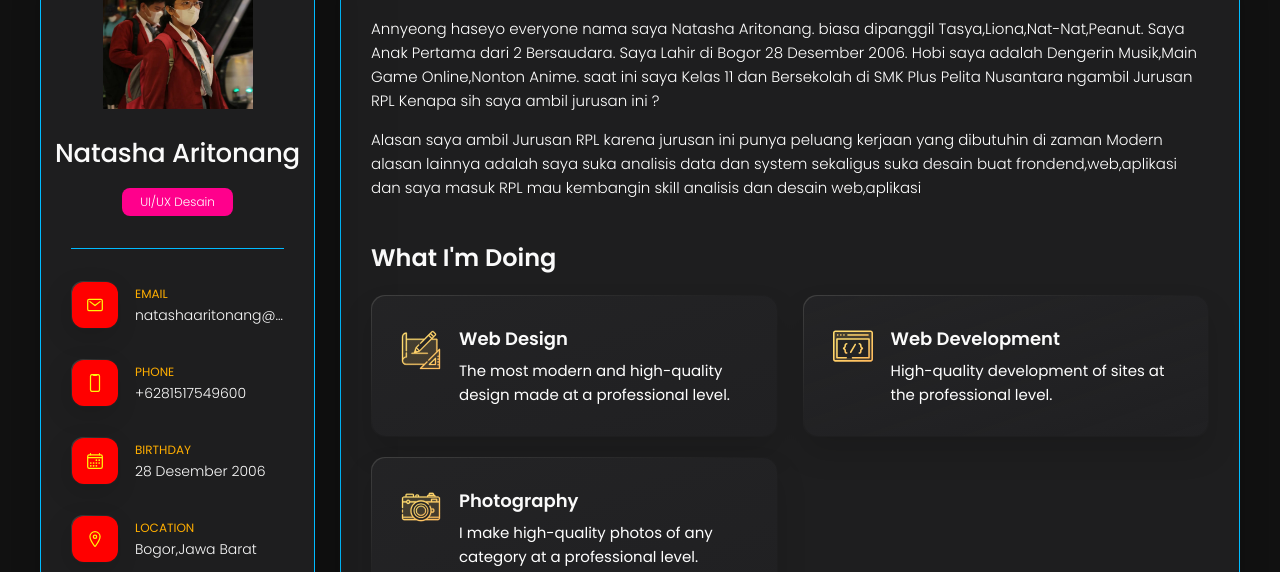
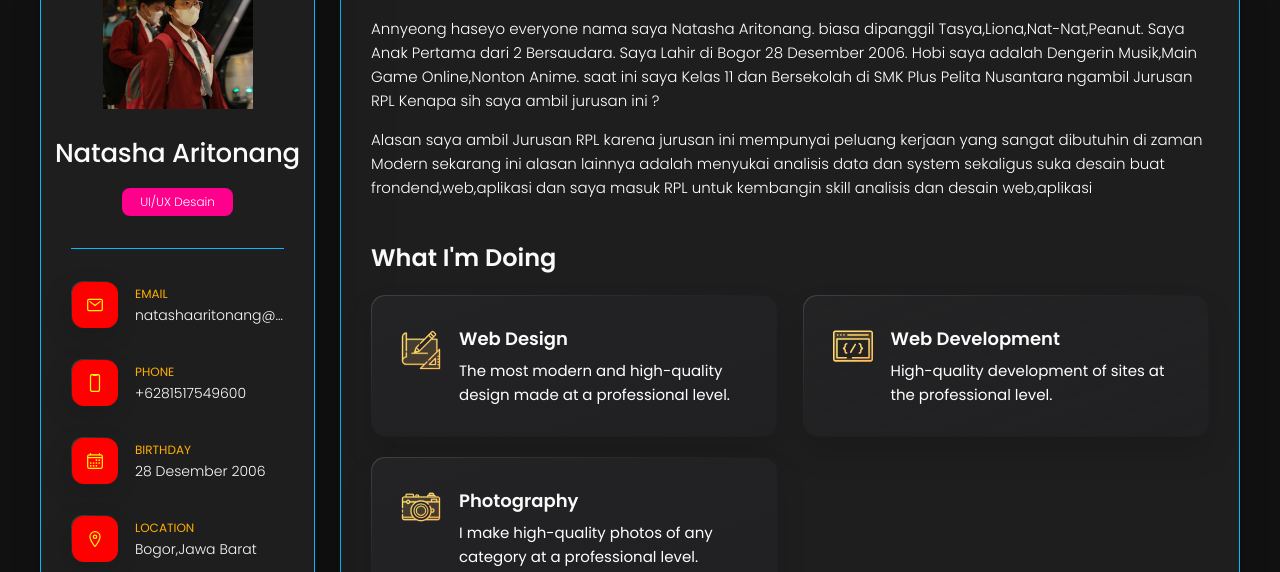
Before and after one commit to Lionaaria/Portfolio, a plain HTML site: page index.html in a window 1280 px wide. Shown: the part 162-734 px from the top of the page. Drawn offline with nearby package versions, Linux system fonts and the light colour scheme.

Commit message:
Update index.html

```diff
--- a/index.html
+++ b/index.html
@@ -194,9 +194,9 @@
           </p>
 
           <p>
-            Alasan saya ambil Jurusan RPL karena jurusan ini punya peluang kerjaan yang dibutuhin di zaman Modern
-             alasan lainnya adalah saya suka analisis data dan system sekaligus suka desain buat frondend,web,aplikasi dan
-              saya masuk RPL mau kembangin skill analisis dan desain web,aplikasi
+            Alasan saya ambil Jurusan RPL karena jurusan ini mempunyai peluang kerjaan yang sangat dibutuhin di zaman Modern
+            sekarang ini alasan lainnya adalah menyukai analisis data dan system sekaligus suka desain buat frondend,web,aplikasi dan
+            saya masuk RPL untuk kembangin skill analisis dan desain web,aplikasi
           </p>
         </section>
 
@@ -794,7 +794,7 @@
             </li>
 
             <li class="project-item  active" data-filter-item data-category="web design">
-              <a href="#">
+              <a href="https://lionaaria.github.io/Bunga-Digital/">
 
                 <figure class="project-img">
                   <div class="project-item-icon-box">
```
